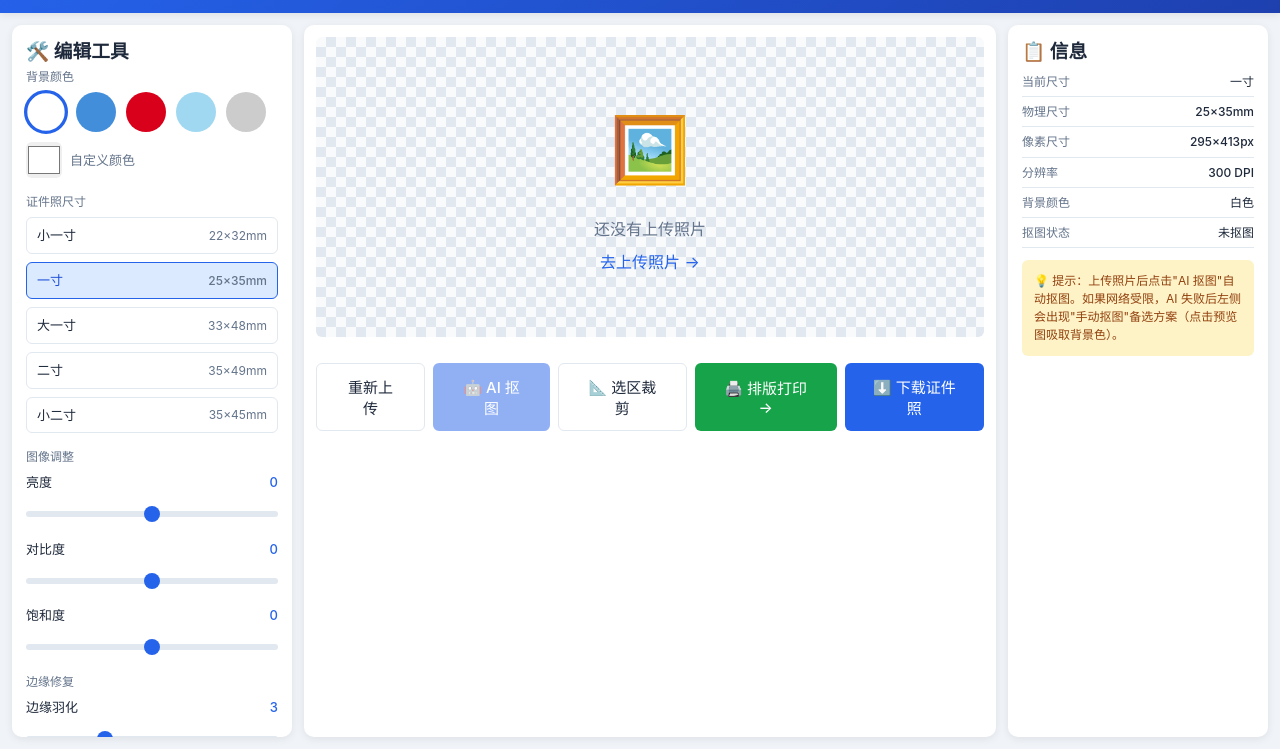
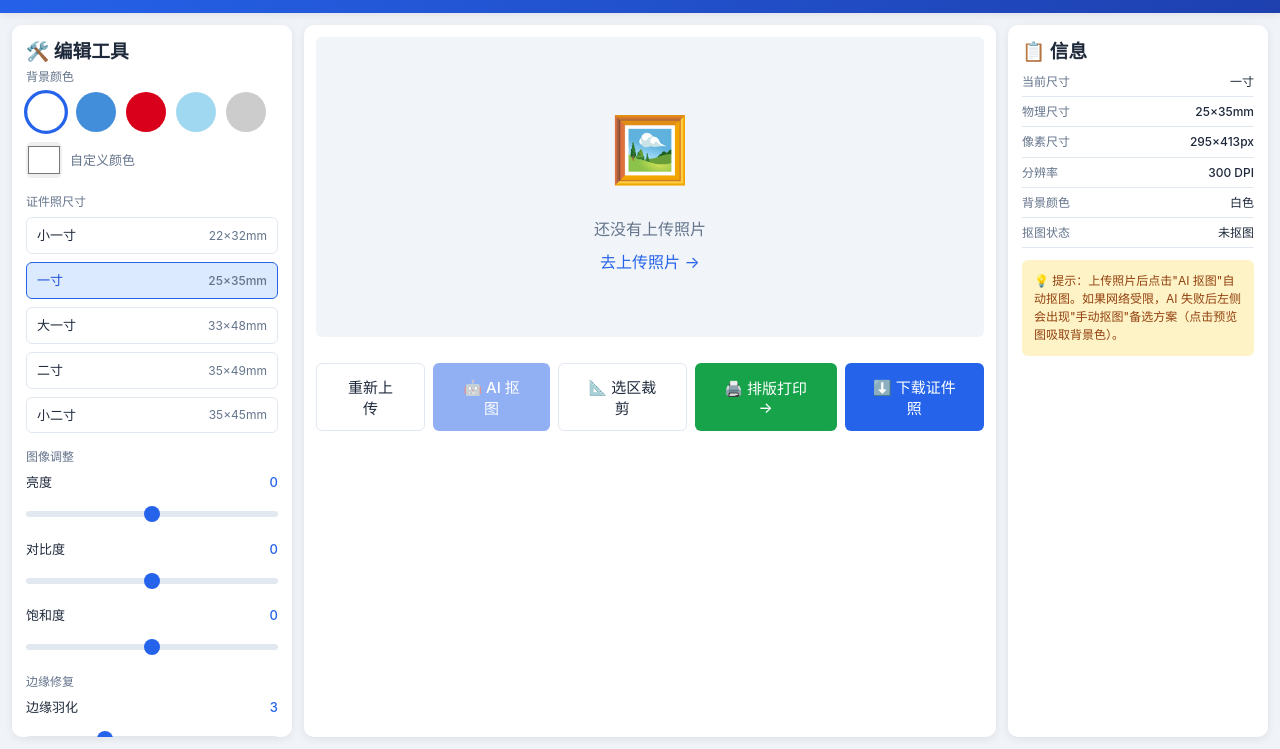
Before and after one commit to ANJIANZ/id-photo-maker, a website: page editor.html in a window 1280 px wide. Shown: the part 51-800 px from the top of the page. Drawn offline with Linux system fonts and the light colour scheme.

Commit message:
fix: canvas-wrapper 棋盘格背景改为纯色 #f1f5f9

```diff
--- a/css/style.css
+++ b/css/style.css
@@ -376,14 +376,7 @@ input[type="range"]::-webkit-slider-thumb {
 }
 .canvas-wrapper {
   position: relative;
-  background: #f8fafc;
-  background-image:
-    linear-gradient(45deg, #e2e8f0 25%, transparent 25%),
-    linear-gradient(-45deg, #e2e8f0 25%, transparent 25%),
-    linear-gradient(45deg, transparent 75%, #e2e8f0 75%),
-    linear-gradient(-45deg, transparent 75%, #e2e8f0 75%);
-  background-size: 20px 20px;
-  background-position: 0 0, 0 10px, 10px -10px, 10px 0;
+  background: #f1f5f9;
   border-radius: var(--radius-sm);
   overflow: hidden;
   max-width: 100%;
```
